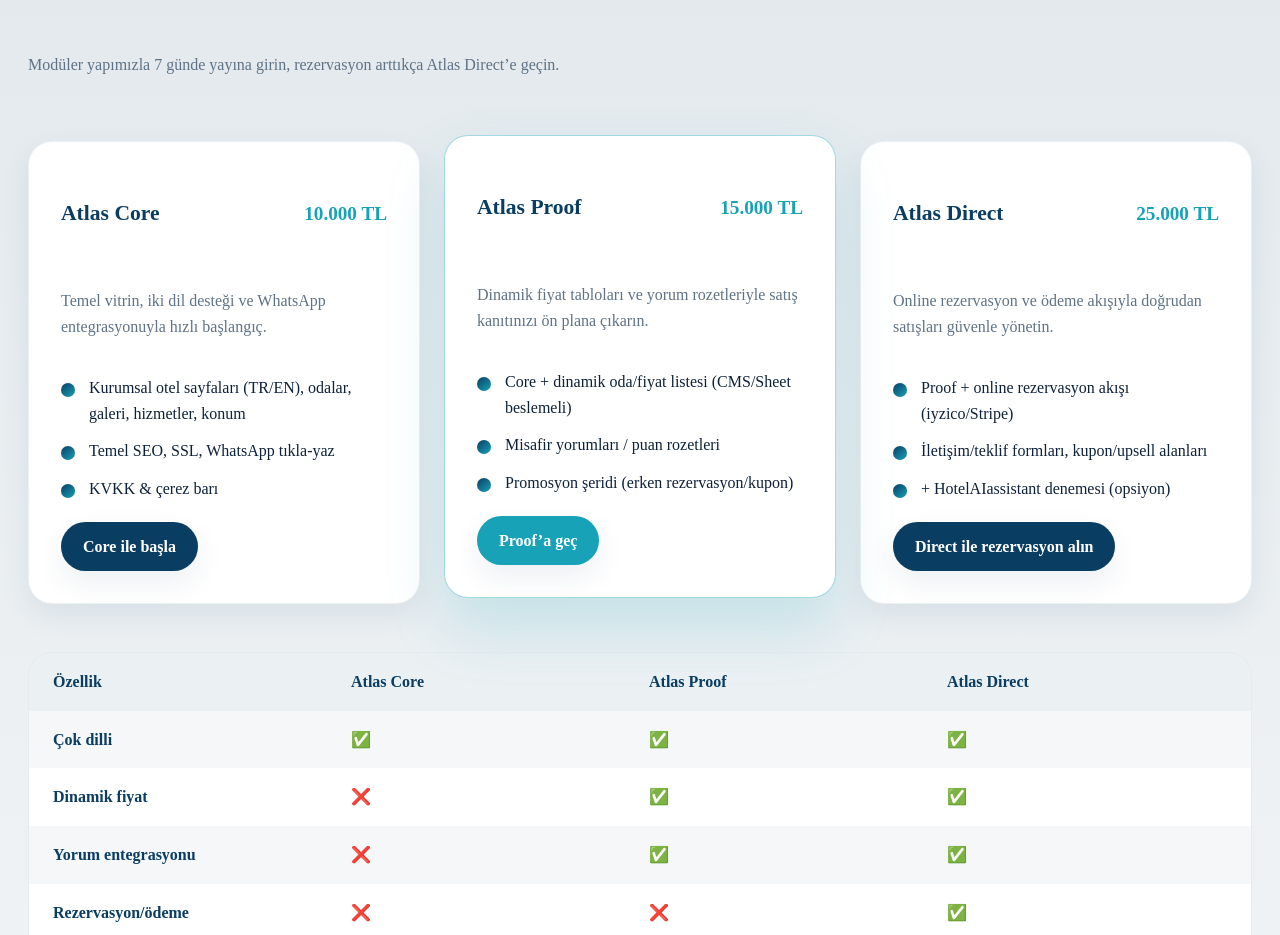
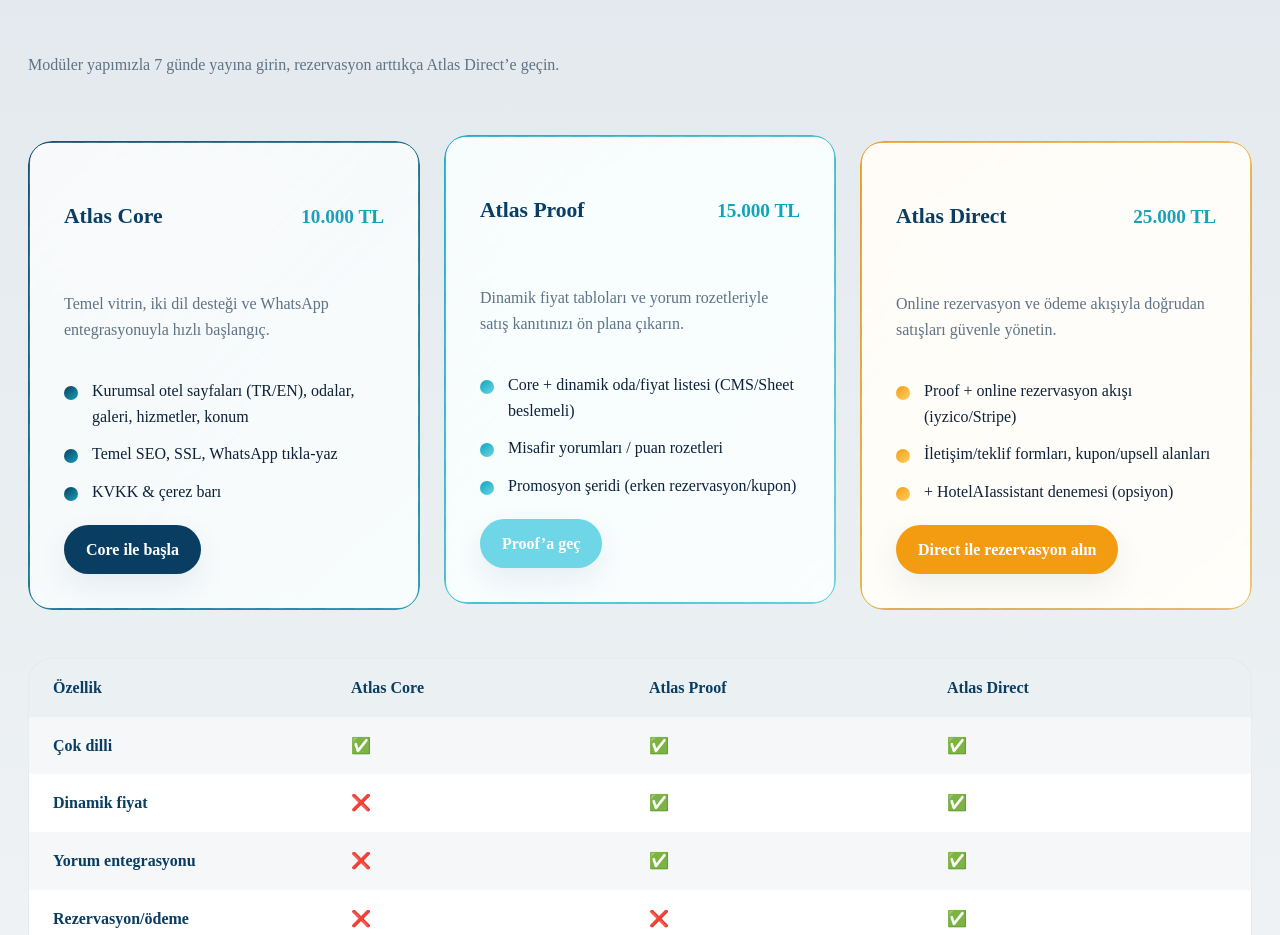
Before and after one commit to weliakcay/atlas-otel-tech, a Next.js app: page / in a window 1280 px wide. Shown: the part 2560-3495 px from the top of the page. Built offline with nearby package versions, Linux system fonts and the light colour scheme.

Commit message:
style: add gradient package frames

```diff
--- a/src/components/Pricing.module.css
+++ b/src/components/Pricing.module.css
@@ -47,26 +47,85 @@
 }
 
 .card {
-  background: var(--color-surface);
+  position: relative;
+  padding: 2px;
   border-radius: var(--radius-lg);
-  padding: 32px;
-  border: 1px solid rgba(10, 61, 98, 0.08);
-  box-shadow: var(--shadow-soft);
+  background: transparent;
+  overflow: hidden;
+  transition: transform var(--transition-base), box-shadow var(--transition-base),
+    filter var(--transition-base);
+}
+
+.card::before {
+  content: "";
+  position: absolute;
+  inset: 0;
+  border-radius: inherit;
+  background: linear-gradient(
+    140deg,
+    var(--card-accent-start, rgba(10, 61, 98, 0.6)),
+    var(--card-accent-end, rgba(23, 162, 184, 0.4))
+  );
+  opacity: 0.9;
+}
+
+.card::after {
+  content: "";
+  position: absolute;
+  inset: 1px;
+  border-radius: inherit;
+  background:
+    radial-gradient(
+        circle at 20% 20%,
+        rgba(255, 255, 255, 0.35),
+        transparent 55%
+      ),
+    radial-gradient(
+        circle at 80% 0%,
+        rgba(255, 255, 255, 0.25),
+        transparent 60%
+      ),
+    repeating-linear-gradient(
+        135deg,
+        rgba(255, 255, 255, 0.22),
+        rgba(255, 255, 255, 0.22) 10px,
+        transparent 10px,
+        transparent 20px
+      );
+  mix-blend-mode: screen;
+  opacity: 0.45;
+  z-index: 0;
+}
+
+.cardContent {
+  position: relative;
+  z-index: 1;
   display: flex;
   flex-direction: column;
   gap: 20px;
-  transition: transform var(--transition-base), box-shadow var(--transition-base);
+  padding: 34px;
+  border-radius: calc(var(--radius-lg) - 4px);
+  background: rgba(255, 255, 255, 0.96);
+  box-shadow:
+    inset 0 1px 0 rgba(255, 255, 255, 0.8),
+    0 18px 40px rgba(10, 33, 56, 0.15);
+  backdrop-filter: blur(6px);
 }
 
 .card:hover {
   transform: translateY(-8px);
-  box-shadow: var(--shadow-hover);
+  filter: saturate(1.05);
 }
 
 .highlighted {
-  border-color: rgba(23, 162, 184, 0.4);
-  box-shadow: 0 30px 60px rgba(23, 162, 184, 0.18);
+  filter: saturate(1.08);
   transform: translateY(-6px);
+}
+
+.highlighted .cardContent {
+  box-shadow:
+    inset 0 1px 0 rgba(255, 255, 255, 0.9),
+    0 24px 50px rgba(23, 162, 184, 0.25);
 }
 
 .cardHeader {
@@ -113,14 +172,18 @@
   width: 14px;
   height: 14px;
   border-radius: 50%;
-  background: linear-gradient(140deg, var(--color-primary), var(--color-accent));
+  background: linear-gradient(
+    140deg,
+    var(--card-accent-start, var(--color-primary)),
+    var(--card-accent-end, var(--color-accent))
+  );
 }
 
 .cta {
   margin-top: auto;
   align-self: flex-start;
   border-radius: 999px;
-  background: var(--color-primary);
+  background: var(--card-accent-start, var(--color-primary));
   color: #fff;
   padding: 12px 22px;
   font-weight: 600;
@@ -130,7 +193,7 @@
 }
 
 .highlighted .cta {
-  background: var(--color-accent);
+  background: var(--card-accent-end, var(--color-accent));
 }
 
 .cta:hover,
--- a/src/components/Pricing.tsx
+++ b/src/components/Pricing.tsx
@@ -1,4 +1,5 @@
 import Script from "next/script";
+import type { CSSProperties } from "react";
 import styles from "./Pricing.module.css";
 
 const PACKAGES = [
@@ -9,6 +10,8 @@ const PACKAGES = [
     description:
       "Temel vitrin, iki dil desteği ve WhatsApp entegrasyonuyla hızlı başlangıç.",
     cta: "Core ile başla",
+    accentStart: "#0a3d62",
+    accentEnd: "#17a2b8",
     features: [
       "Kurumsal otel sayfaları (TR/EN), odalar, galeri, hizmetler, konum",
       "Temel SEO, SSL, WhatsApp tıkla-yaz",
@@ -22,6 +25,8 @@ const PACKAGES = [
     description:
       "Dinamik fiyat tabloları ve yorum rozetleriyle satış kanıtınızı ön plana çıkarın.",
     cta: "Proof’a geç",
+    accentStart: "#17a2b8",
+    accentEnd: "#74d4e3",
     features: [
       "Core + dinamik oda/fiyat listesi (CMS/Sheet beslemeli)",
       "Misafir yorumları / puan rozetleri",
@@ -36,6 +41,8 @@ const PACKAGES = [
     description:
       "Online rezervasyon ve ödeme akışıyla doğrudan satışları güvenle yönetin.",
     cta: "Direct ile rezervasyon alın",
+    accentStart: "#f39c12",
+    accentEnd: "#ffd166",
     features: [
       "Proof + online rezervasyon akışı (iyzico/Stripe)",
       "İletişim/teklif formları, kupon/upsell alanları",
@@ -87,7 +94,14 @@ export function Pricing() {
               key={pkg.id}
               id={pkg.id}
               className={`${styles.card} ${pkg.highlighted ? styles.highlighted : ""}`}
+              style={
+                {
+                  "--card-accent-start": pkg.accentStart,
+                  "--card-accent-end": pkg.accentEnd,
+                } as CSSProperties
+              }
             >
+              <div className={styles.cardContent}>
                 <div className={styles.cardHeader}>
                   <h3>{pkg.name}</h3>
                   <p className={styles.price}>{pkg.price}</p>
@@ -101,6 +115,7 @@ export function Pricing() {
                 <a className={styles.cta} href="#demo-form" data-package={pkg.name}>
                   {pkg.cta}
                 </a>
+              </div>
             </article>
           ))}
         </div>
```
Lines whose indentation alone changed are shown as unchanged.
